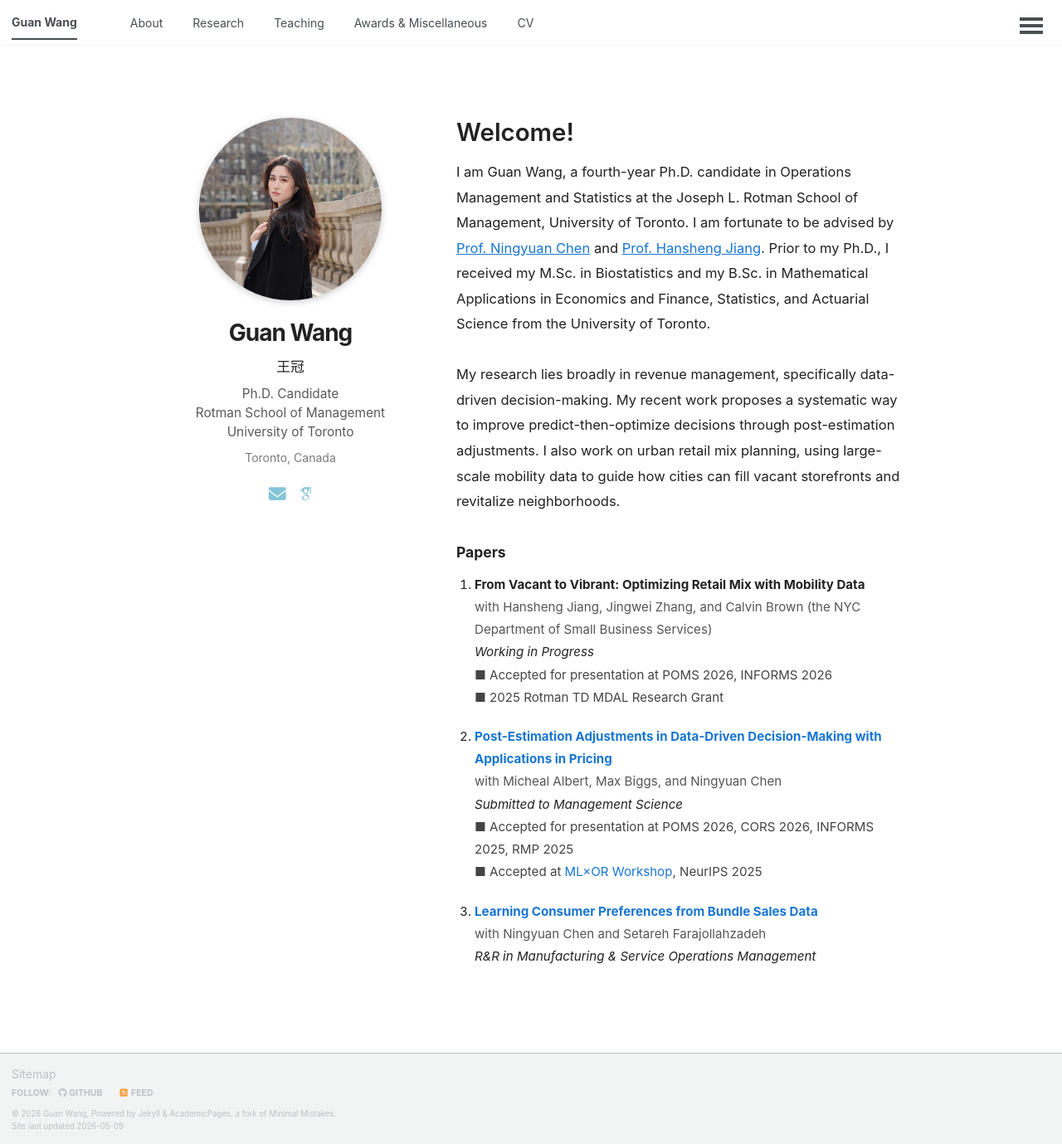
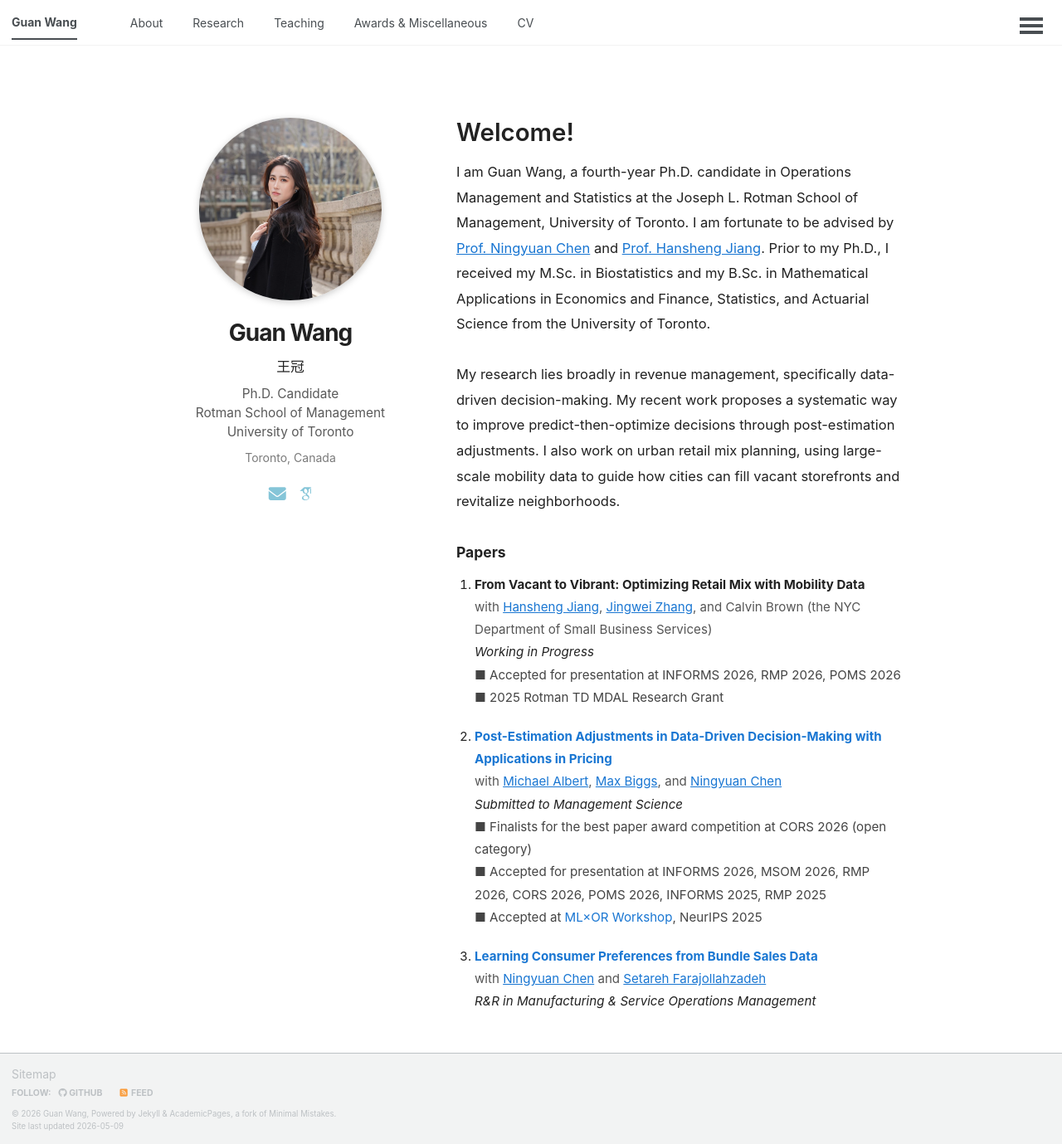
Before and after one commit to wangguan27/wangguan27.github.io, a Jekyll site: the page built from index.md, in a window 1280 px wide and 1379 px high. Shown: the whole window at 83% size. Built offline with Jekyll 4.4.1, drawn with Linux system fonts in a browser that asks for light colours; some web fonts are replaced; a script that is not in the unit is left out.

Commit message:
Update research paper details

```diff
--- a/index.md
+++ b/index.md
@@ -34,21 +34,22 @@ permalink: /
 		<ol style="font-size:1.08em;line-height:1.8;color:#222;margin-bottom:32px;padding-left:22px;">
 			<li style="margin-bottom:20px;">
 				<b>From Vacant to Vibrant: Optimizing Retail Mix with Mobility Data</b><br>
-				<span style="color:#555;">with Hansheng Jiang, Jingwei Zhang, and Calvin Brown (the NYC Department of Small Business Services)</span><br>
+				<span style="color:#555;">with <a href="https://hanshengjiang.github.io/" target="_blank" style="color:#1976d2;text-decoration:underline;">Hansheng Jiang</a>, <a href="https://www.jingwei-zhang.com/" target="_blank" style="color:#1976d2;text-decoration:underline;">Jingwei Zhang</a>, and Calvin Brown (the NYC Department of Small Business Services)</span><br>
 				<i>Working in Progress</i><br>
-				<span style="color:#444;">&#9632; Accepted for presentation at POMS 2026, INFORMS 2026</span><br>
+				<span style="color:#444;">&#9632; Accepted for presentation at INFORMS 2026, RMP 2026, POMS 2026</span><br>
 				<span style="color:#444;">&#9632; 2025 Rotman TD MDAL Research Grant</span>
 			</li>
 			<li style="margin-bottom:20px;">
 				<a href="https://arxiv.org/abs/2507.20501" target="_blank" style="color:#1976d2;text-decoration:none;"><b>Post-Estimation Adjustments in Data-Driven Decision-Making with Applications in Pricing</b></a><br>
-				<span style="color:#555;">with Micheal Albert, Max Biggs, and Ningyuan Chen</span><br>
+				<span style="color:#555;">with <a href="https://www.michaelalbert.co/" target="_blank" style="color:#1976d2;text-decoration:underline;">Michael Albert</a>, <a href="https://maxbiggs91.github.io/mbiggs.github.io/index.html" target="_blank" style="color:#1976d2;text-decoration:underline;">Max Biggs</a>, and <a href="http://individual.utoronto.ca/ningyuanchen/" target="_blank" style="color:#1976d2;text-decoration:underline;">Ningyuan Chen</a></span><br>
 				<i>Submitted to Management Science</i><br>
-				<span style="color:#444;">&#9632; Accepted for presentation at POMS 2026, CORS 2026, INFORMS 2025, RMP 2025</span><br>
+				<span style="color:#444;">&#9632; Finalists for the best paper award competition at CORS 2026 (open category)</span><br>
+				<span style="color:#444;">&#9632; Accepted for presentation at INFORMS 2026, MSOM 2026, RMP 2026, CORS 2026, POMS 2026, INFORMS 2025, RMP 2025</span><br>
 				<span style="color:#444;">&#9632; Accepted at <a href="https://mlxor-workshop.github.io/" target="_blank" style="color:#1976d2;text-decoration:none;">ML&times;OR Workshop</a>, NeurIPS 2025</span>
 			</li>
 			<li style="margin-bottom:20px;">
 				<a href="https://arxiv.org/abs/2209.04942" target="_blank" style="color:#1976d2;text-decoration:none;"><b>Learning Consumer Preferences from Bundle Sales Data</b></a><br>
-				<span style="color:#555;">with Ningyuan Chen and Setareh Farajollahzadeh</span><br>
+				<span style="color:#555;">with <a href="http://individual.utoronto.ca/ningyuanchen/" target="_blank" style="color:#1976d2;text-decoration:underline;">Ningyuan Chen</a> and <a href="https://www.setarehfarajollahzadeh.com/" target="_blank" style="color:#1976d2;text-decoration:underline;">Setareh Farajollahzadeh</a></span><br>
 				<i>R&amp;R in Manufacturing &amp; Service Operations Management</i>
 			</li>
 		</ol>
```
Also changed, not shown: _pages/research.md (+7 -5 lines), research.md (+6 -5 lines).
